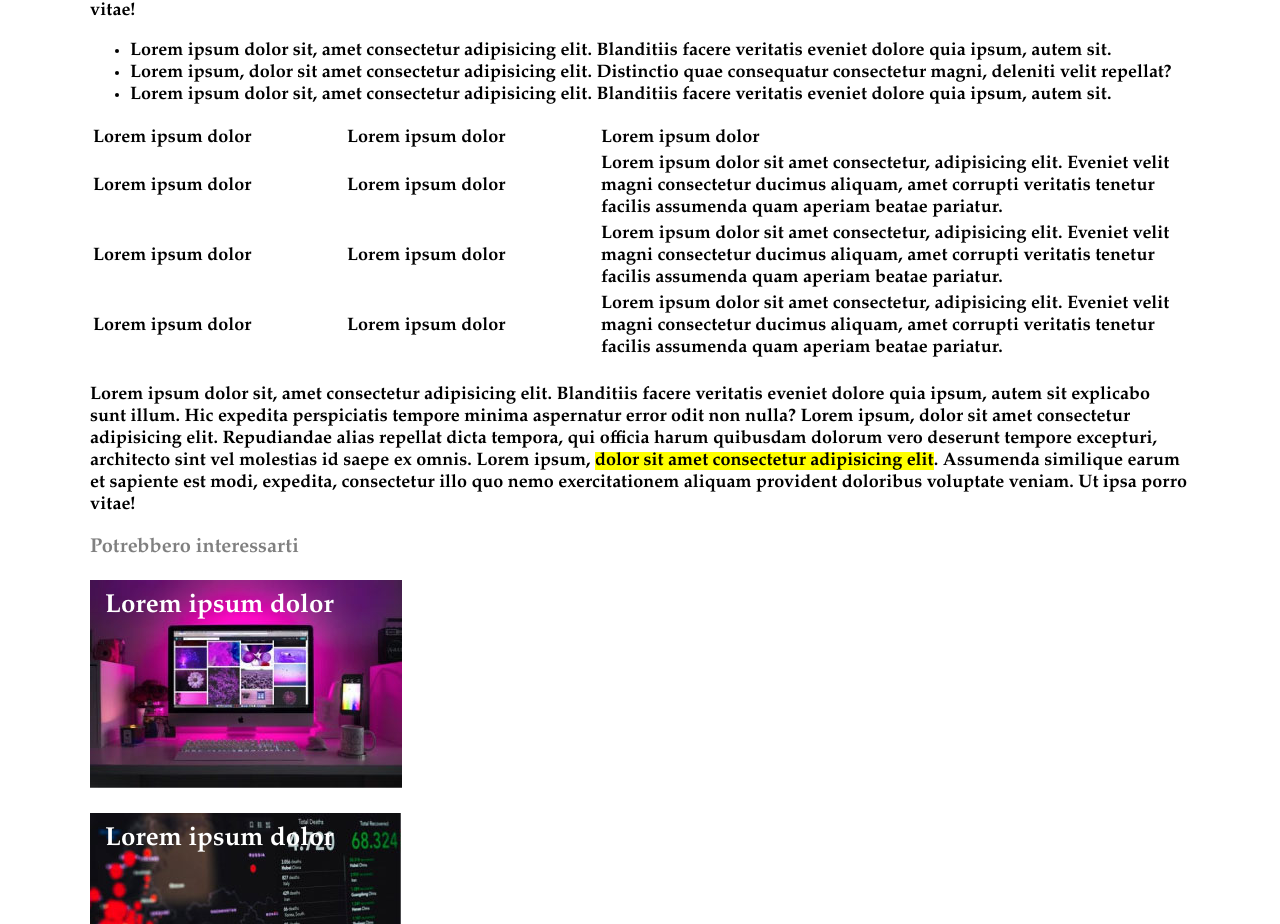
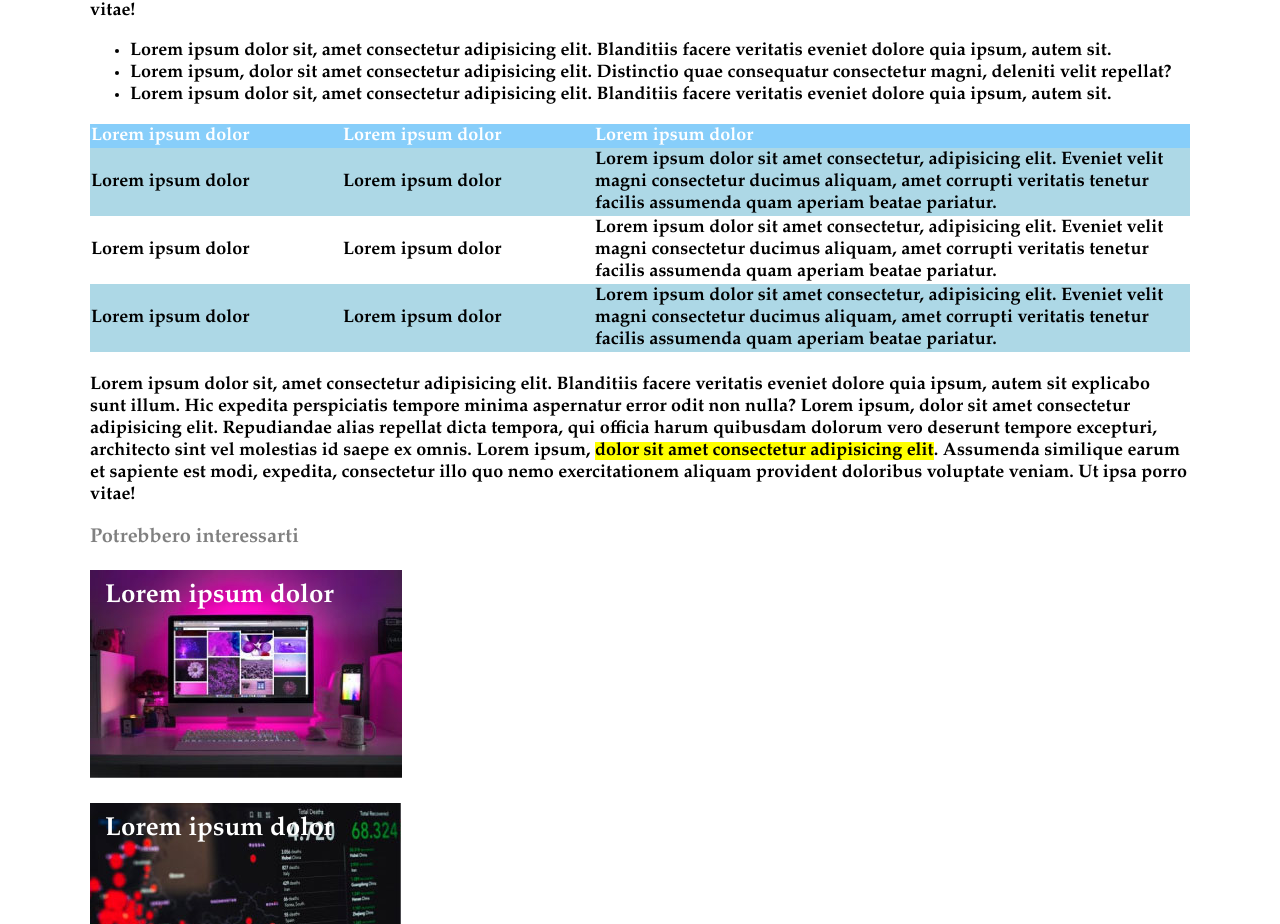
Before and after one commit to dragsec/html-css-booleaner, a plain HTML site: page index.html in a window 1280 px wide. Shown: the part 806-1730 px from the top of the page. Drawn offline with Linux system fonts and the light colour scheme.

Commit message:
tabellafinita

```diff
--- a/index.html
+++ b/index.html
@@ -44,13 +44,13 @@
 
                 <table class="tabellablu">
                     <thead>
-                        <tr>
+                        <tr class="tableheader">
                             <td><div style="width: 250px">Lorem ipsum dolor</div></td>
                             <td><div style="width: 250px">Lorem ipsum dolor</div></td>
                             <td>Lorem ipsum dolor</td>
                         </tr>
                         <tbody>
-                            <tr>
+                            <tr class="tableaqua">
                                 <td>Lorem ipsum dolor</td>
                                 <td>Lorem ipsum dolor</td>
                                 <td>Lorem ipsum dolor sit amet consectetur, adipisicing elit. Eveniet velit magni consectetur ducimus aliquam, amet corrupti veritatis tenetur facilis assumenda quam aperiam beatae pariatur.</td>
@@ -60,7 +60,7 @@
                                 <td>Lorem ipsum dolor</td>
                                 <td>Lorem ipsum dolor sit amet consectetur, adipisicing elit. Eveniet velit magni consectetur ducimus aliquam, amet corrupti veritatis tenetur facilis assumenda quam aperiam beatae pariatur.</td>
                             </tr>
-                            <tr>
+                            <tr class="tableaqua">
                                 <td>Lorem ipsum dolor</td>
                                 <td>Lorem ipsum dolor</td>
                                 <td>Lorem ipsum dolor sit amet consectetur, adipisicing elit. Eveniet velit magni consectetur ducimus aliquam, amet corrupti veritatis tenetur facilis assumenda quam aperiam beatae pariatur.</td>
--- a/style.css
+++ b/style.css
@@ -12,7 +12,7 @@
     font-family: Garamond;
 }
 
-.posizionelogo{
+.posizionelogo{           /*questa class mi sembra inutile ma se la tolgo l'id logoinbasso fa cose strano, oltretutto se metto position:relative qui il logo sparisce mentre se non lo metto va bene????? */
     margin: auto;
     width: 1100px;
 }
@@ -55,7 +55,17 @@
 
 
 .tabellablu{
+    border-collapse:collapse;
+}
 
+.tableheader{
+    background-color:lightskyblue;
+    color:white;
+    font-size: bold;
+}
+
+.tableaqua{
+    background-color: lightblue;
 }
 
 .adtext{
```
